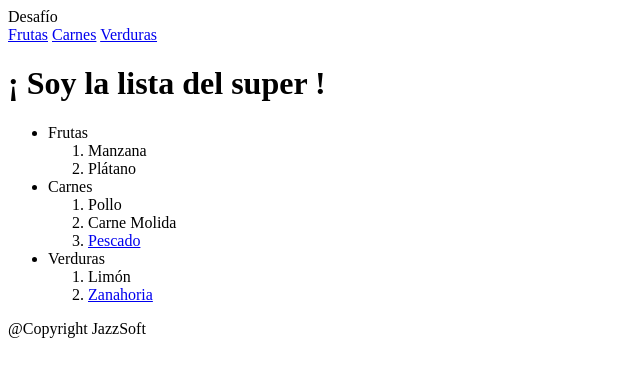
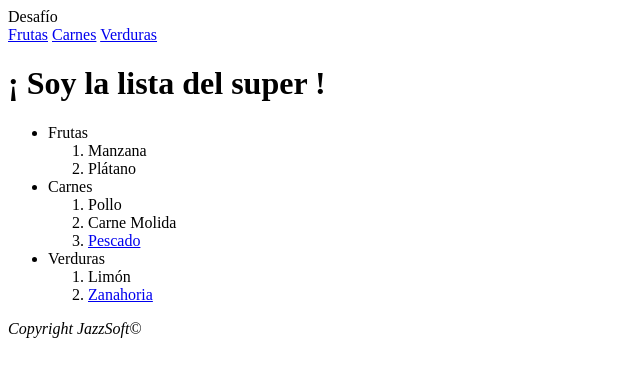
Before and after one commit to jamcogar/Mercado, a plain HTML site: page index.html in a window 1280 px wide. Shown: the full height of the page, 0-640 px from the left. Drawn offline with Linux system fonts and the light colour scheme.

Commit message:
Primer Commit

```diff
--- a/index.html
+++ b/index.html
@@ -35,7 +35,7 @@
         </ul>
     </main>
     <footer>
-        @Copyright JazzSoft
+        <i>Copyright JazzSoft&copy</i>
     </footer>
 </body>
 </html>
```
